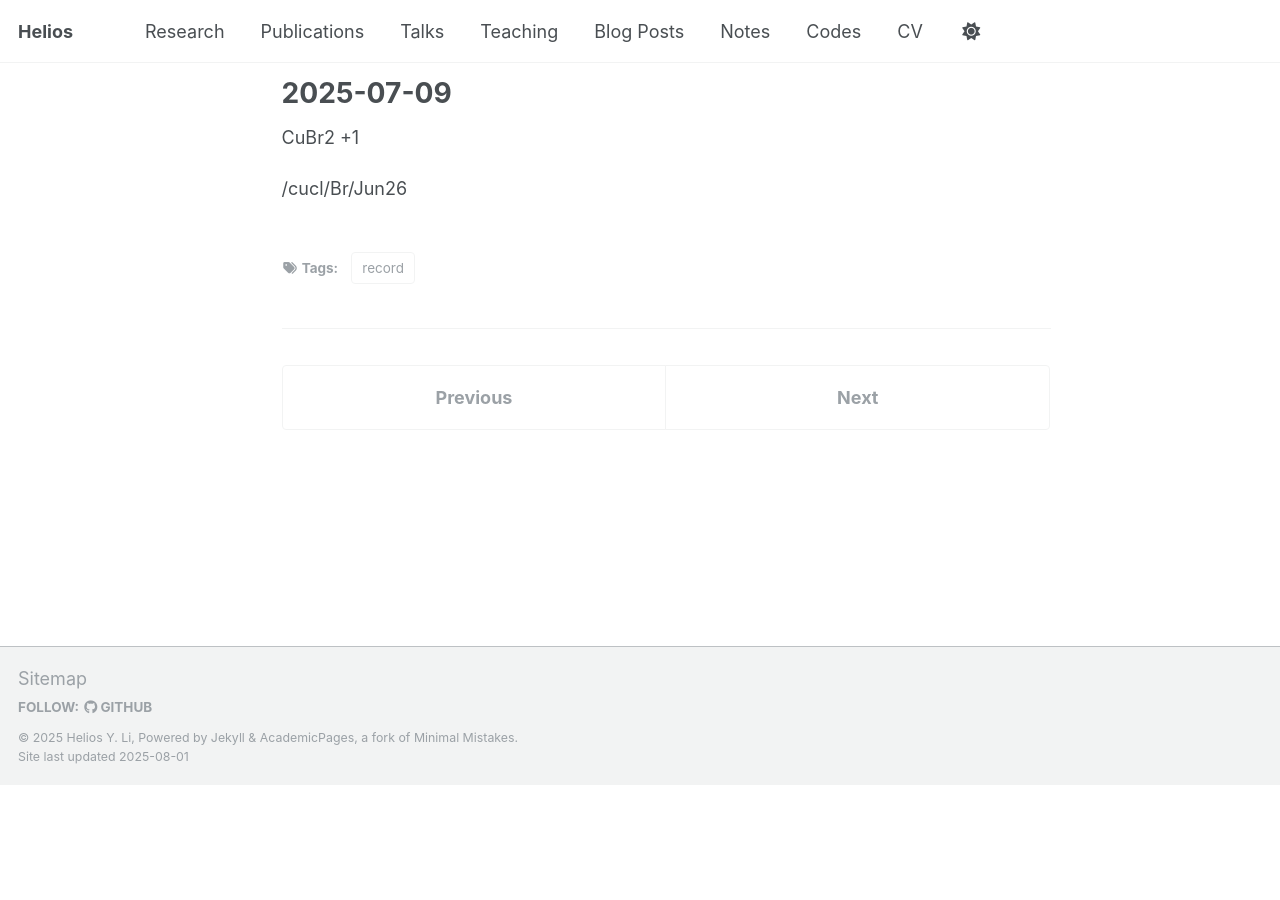
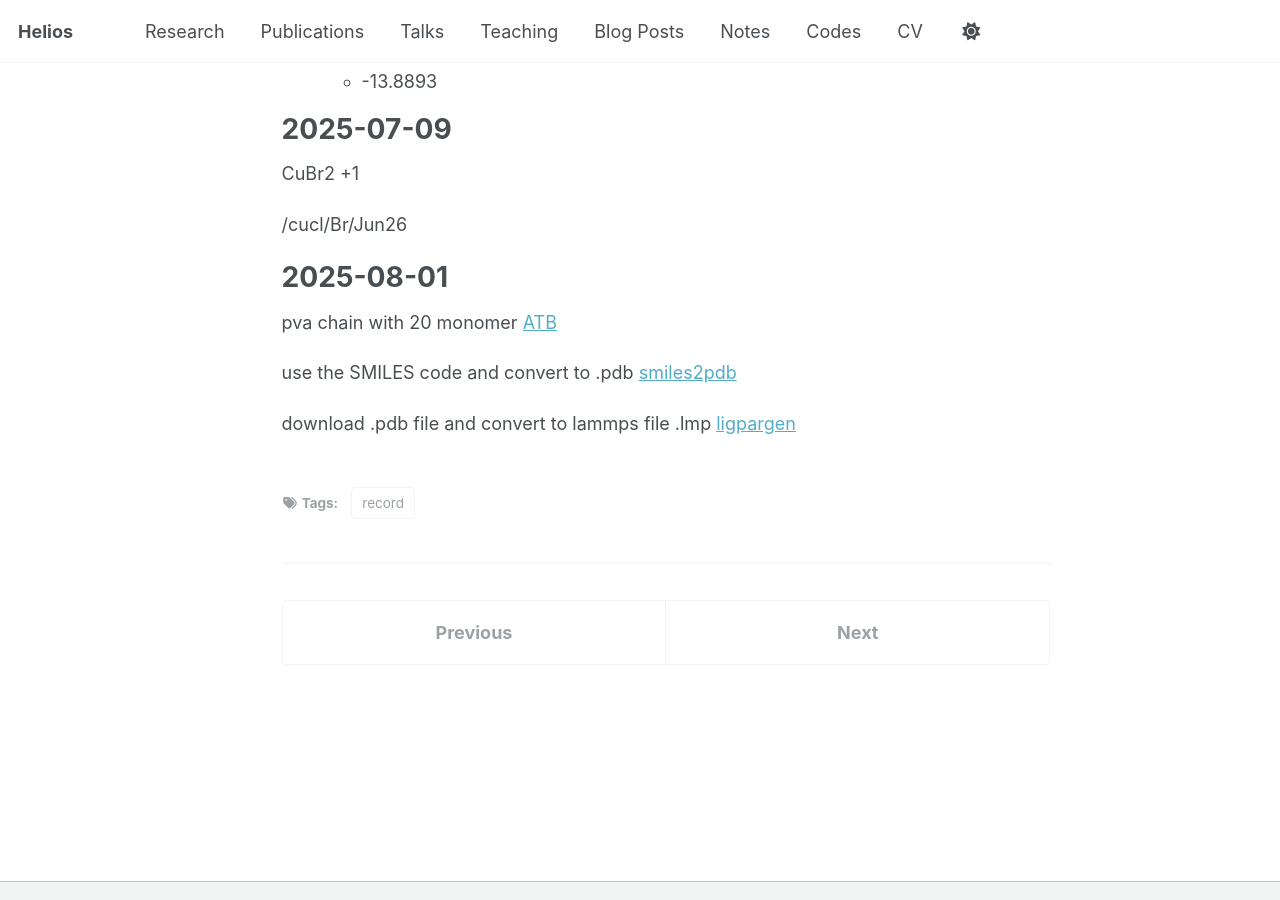
Before and after one commit to heliosynl/heliosynl.github.io, a Jekyll site: the page built from _records/2025-05-12-cucl-dft-calculation.md, in a window 1280 px wide and 900 px high, scrolled down 15828 px. Built offline with Jekyll 4.4.1, drawn with Linux system fonts in a browser that asks for light colours; before the commit the page ends 16613 px from its top, so only the background shows below that.

Commit message:
2025-08-01

```diff
--- a/_records/2025-05-12-cucl-dft-calculation.md
+++ b/_records/2025-05-12-cucl-dft-calculation.md
@@ -436,3 +436,10 @@ can get
 CuBr2 +1
 
 /cucl/Br/Jun26
+
+# 2025-08-01
+pva chain with 20 monomer [ATB](https://atb.uq.edu.au/molecule.py?molid=1536128)
+
+use the SMILES code and convert to .pdb [smiles2pdb](https://www.novoprolabs.com/tools/smiles2pdb)
+
+download .pdb file and convert to lammps file .lmp [ligpargen](https://zarbi.chem.yale.edu/ligpargen/)
```
